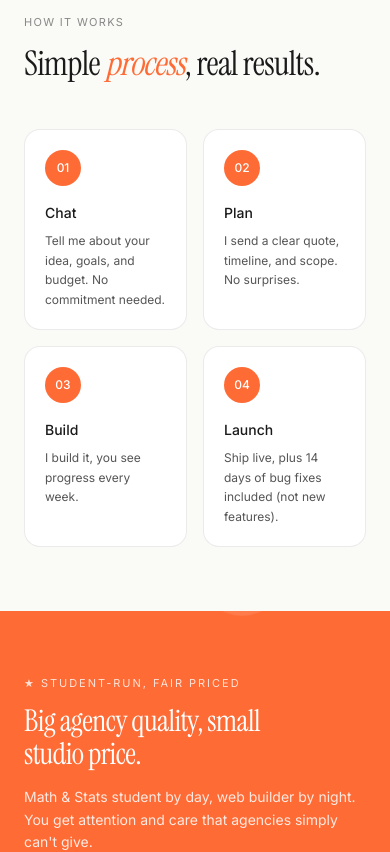
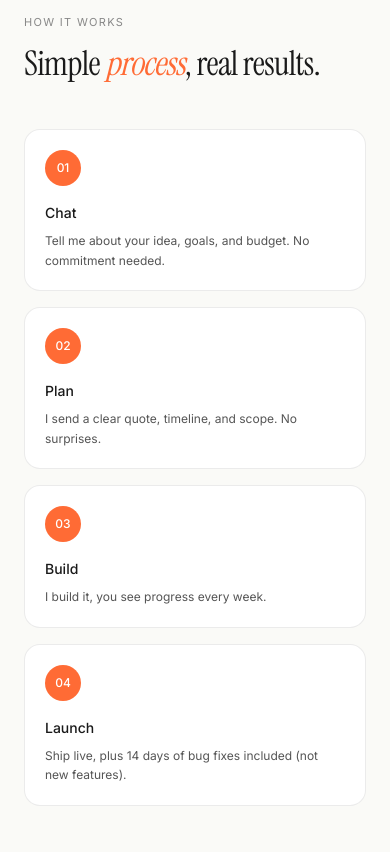
Before and after one commit to blankouk/Oasis, a Next.js app: page / in a window 390 px wide. Shown: the part 6300-7152 px from the top of the page. Built offline with nearby package versions, Linux system fonts and the light colour scheme.

Commit message:
Stack Process cards on mobile (1-col), 2-col tablet, 4-col desktop

```diff
--- a/components/Process.tsx
+++ b/components/Process.tsx
@@ -20,7 +20,7 @@
           real results.
         </h2>
 
-        <div className="grid grid-cols-2 gap-4 sm:grid-cols-4 lg:gap-6">
+        <div className="grid grid-cols-1 gap-4 sm:grid-cols-2 lg:grid-cols-4 lg:gap-6">
           {steps.map((s) => (
             <div
               key={s.num}
```
